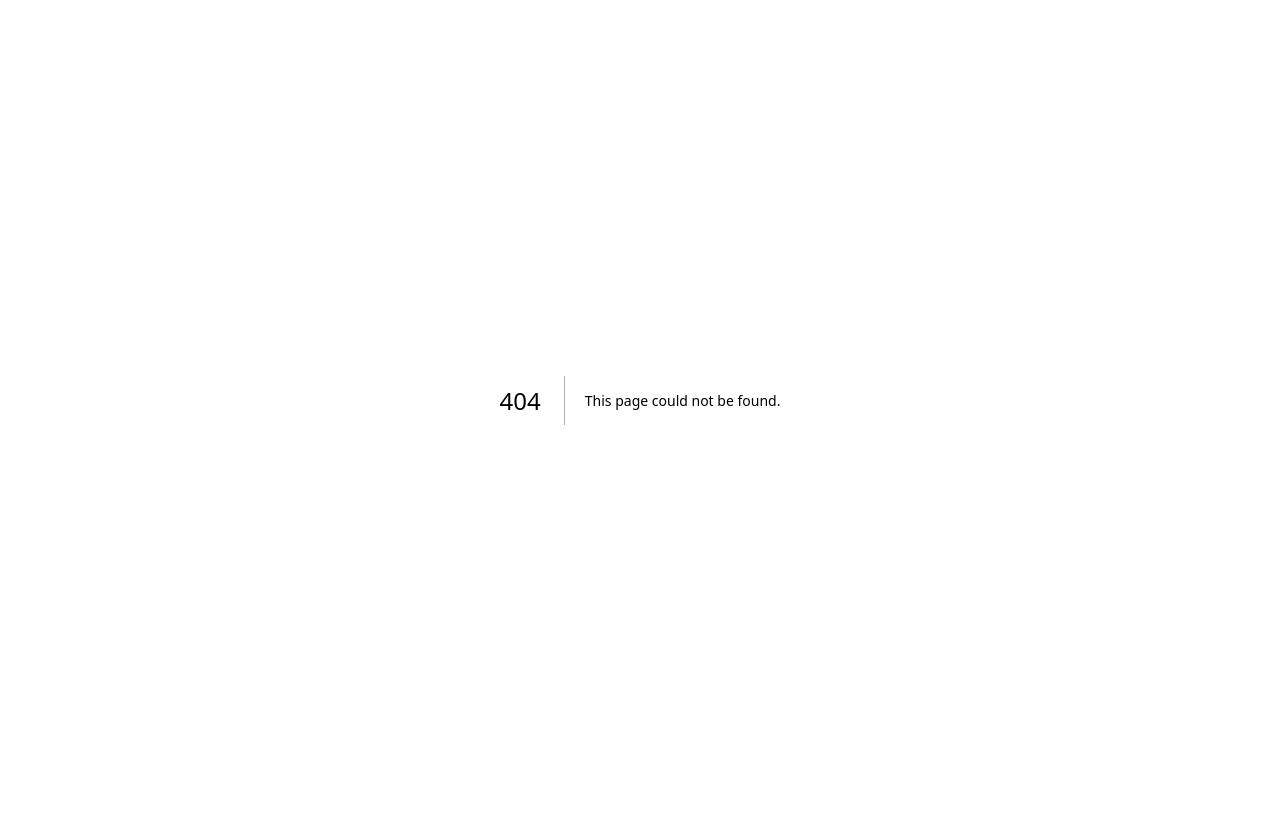
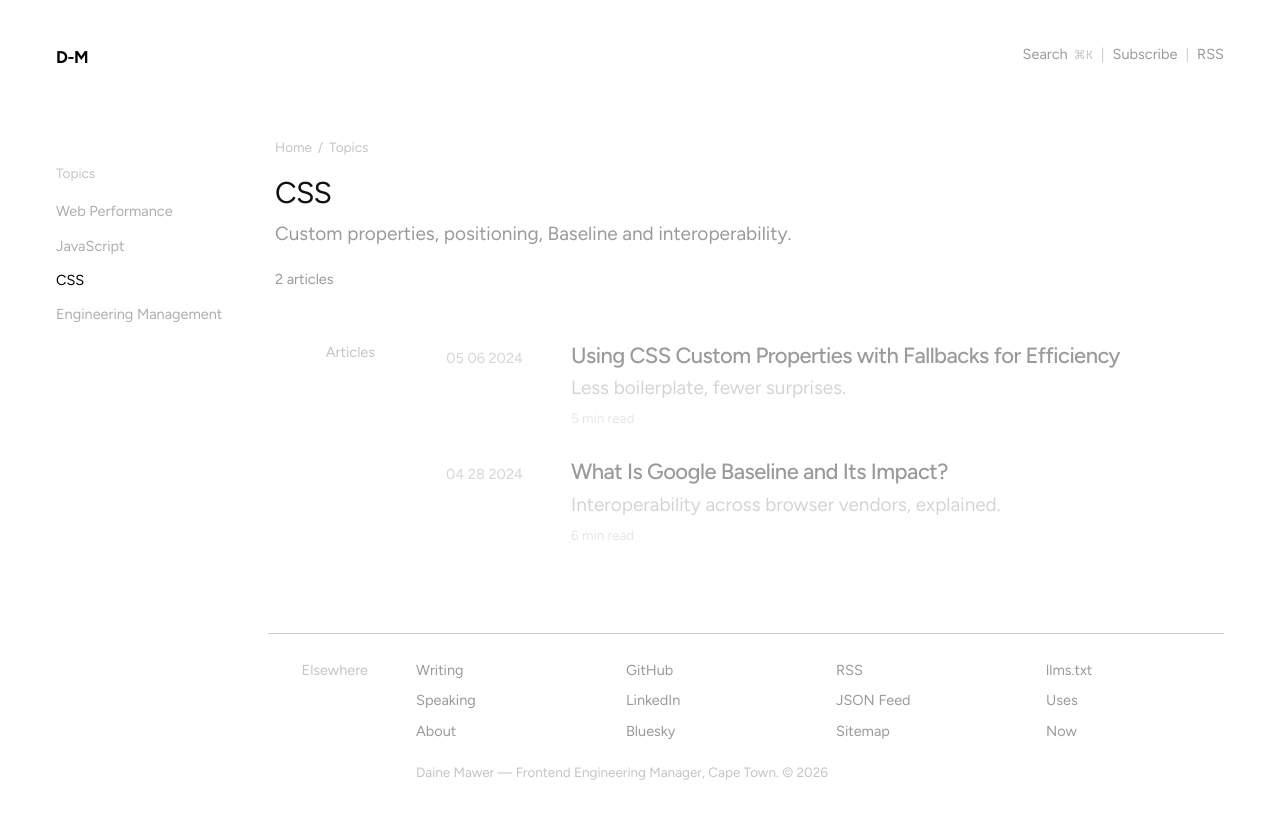
Before and after one commit to dainemawer/technical-blog, a Next.js app: page /topics/css in a window 1280 px wide. Before the commit this address had no page. Shown: the top 818 px of the page. Built offline with nearby package versions, Linux system fonts and the light colour scheme.

Commit message:
feat: add topics hub page
/topics/[topic] lists posts tagged with a given topic, with a topic
nav sidebar and static generation for all four known topics.

```diff
--- /dev/null
+++ b/app/topics/[topic]/page.tsx
@@ -0,0 +1,85 @@
+import type { Metadata } from "next";
+import Link from "next/link";
+import { notFound } from "next/navigation";
+import { Breadcrumb } from "@/components/breadcrumb";
+import { Logo } from "@/components/logo";
+import { MetaRow } from "@/components/meta-row";
+import { PageShell } from "@/components/page-shell";
+import { PostListItem } from "@/components/post-list-item";
+import { getPostsByTopic } from "@/lib/posts";
+import { getTopicBySlug, topics } from "@/lib/topics";
+
+export function generateStaticParams() {
+  return topics.map((topic) => ({ topic: topic.slug }));
+}
+
+export async function generateMetadata(
+  props: PageProps<"/topics/[topic]">,
+): Promise<Metadata> {
+  const { topic: slug } = await props.params;
+  const topic = getTopicBySlug(slug);
+  if (!topic) return {};
+  return { title: `${topic.name} — Topics`, description: topic.dek };
+}
+
+export default async function TopicPage(props: PageProps<"/topics/[topic]">) {
+  const { topic: slug } = await props.params;
+  const topic = getTopicBySlug(slug);
+  if (!topic) notFound();
+
+  const posts = getPostsByTopic(topic.slug);
+
+  return (
+    <PageShell
+      sidebar={
+        <div className="flex flex-col gap-23.5">
+          <Logo />
+          <nav aria-label="Topics" className="flex flex-col gap-3.5 pr-10">
+            <div className="mb-1 text-faint text-xs">Topics</div>
+            {topics.map((t) => (
+              <Link
+                key={t.slug}
+                href={`/topics/${t.slug}`}
+                className="text-ink text-sm hover:opacity-100"
+                style={{ opacity: t.slug === topic.slug ? 1 : 0.32 }}
+              >
+                {t.name}
+              </Link>
+            ))}
+          </nav>
+        </div>
+      }
+    >
+      <div className="mx-auto max-w-content">
+        <Breadcrumb
+          items={[{ label: "Home", href: "/" }, { label: "Topics" }]}
+        />
+
+        <h1 className="mt-4.5 text-2xl text-ink tracking-tight">
+          {topic.name}
+        </h1>
+        <div className="mt-2 text-md text-muted text-pretty">{topic.dek}</div>
+        <div className="mt-5 flex items-baseline gap-x-2 text-sm text-muted">
+          <span>
+            {posts.length} article{posts.length === 1 ? "" : "s"}
+          </span>
+        </div>
+
+        <div className="mt-13 flex flex-col gap-11.5">
+          <MetaRow label="Articles">
+            <div className="flex flex-col gap-7.5">
+              {posts.map((post) => (
+                <PostListItem key={post.slug} post={post} />
+              ))}
+              {posts.length === 0 && (
+                <p className="text-md text-faint">
+                  No articles under this topic yet.
+                </p>
+              )}
+            </div>
+          </MetaRow>
+        </div>
+      </div>
+    </PageShell>
+  );
+}
```
